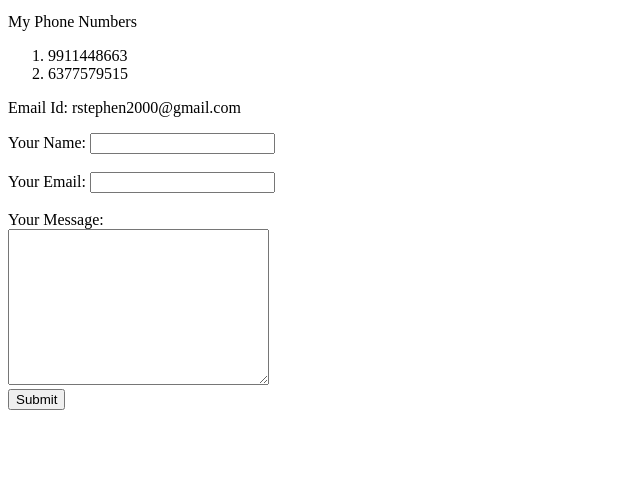
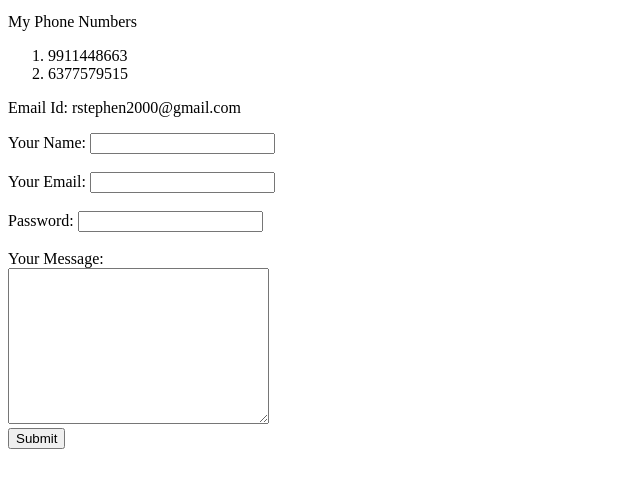
Before and after one commit to rstephen2907/cv, a plain HTML site: page Contacts.html in a window 1280 px wide. Shown: the part 101-588 px from the top of the page, without its empty margins (0-640 px from the left). Drawn offline with Linux system fonts and the light colour scheme.

Commit message:
Update Contacts.html

```diff
--- a/Contacts.html
+++ b/Contacts.html
@@ -21,6 +21,8 @@
     <input type="text" name="yourname" value=""><br><br>
     <label>Your Email:</label>
     <input type="email" name="youremail" value=""><br><br>
+    <label>Password:</label>
+    <input type="password"><br><br>
     <label>Your Message:</label><br>
     <textarea name="yourMessage" rows="10" cols="30"></textarea><br>
     <input type="submit" name="">
```
